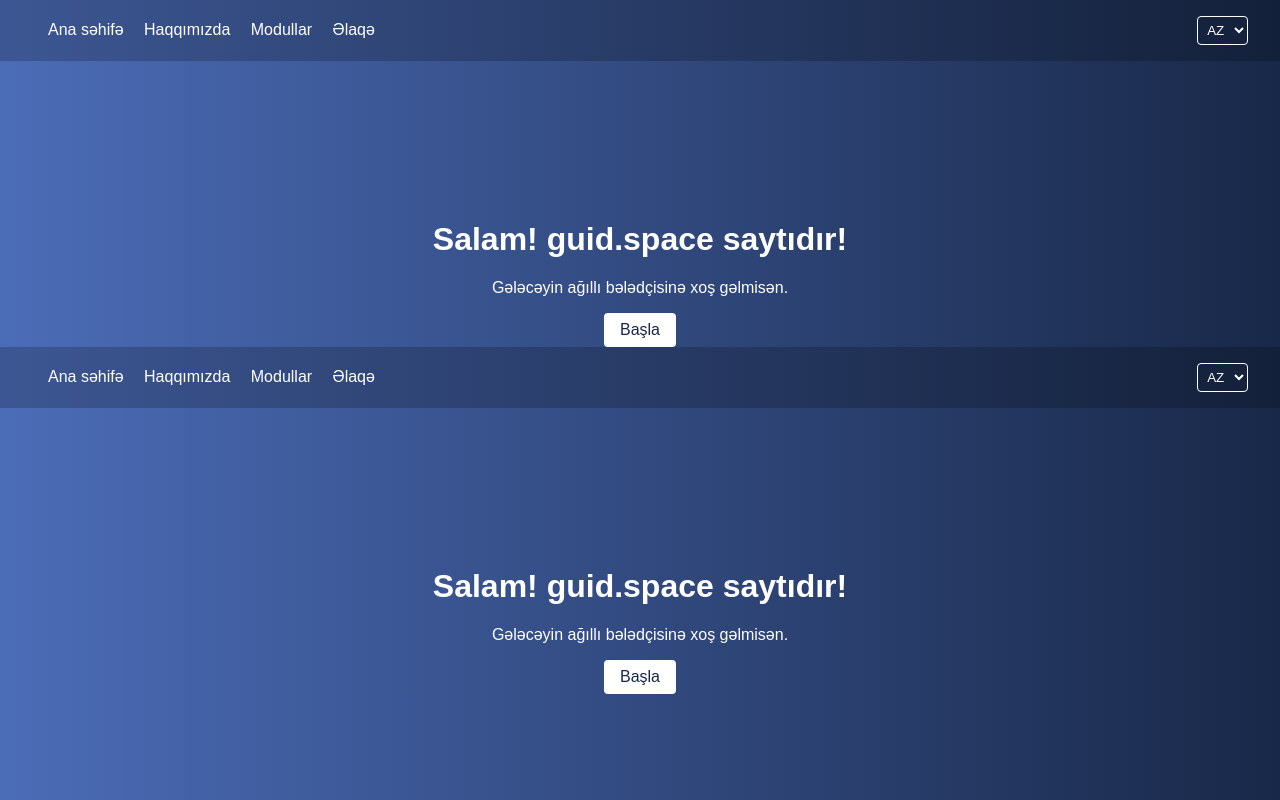
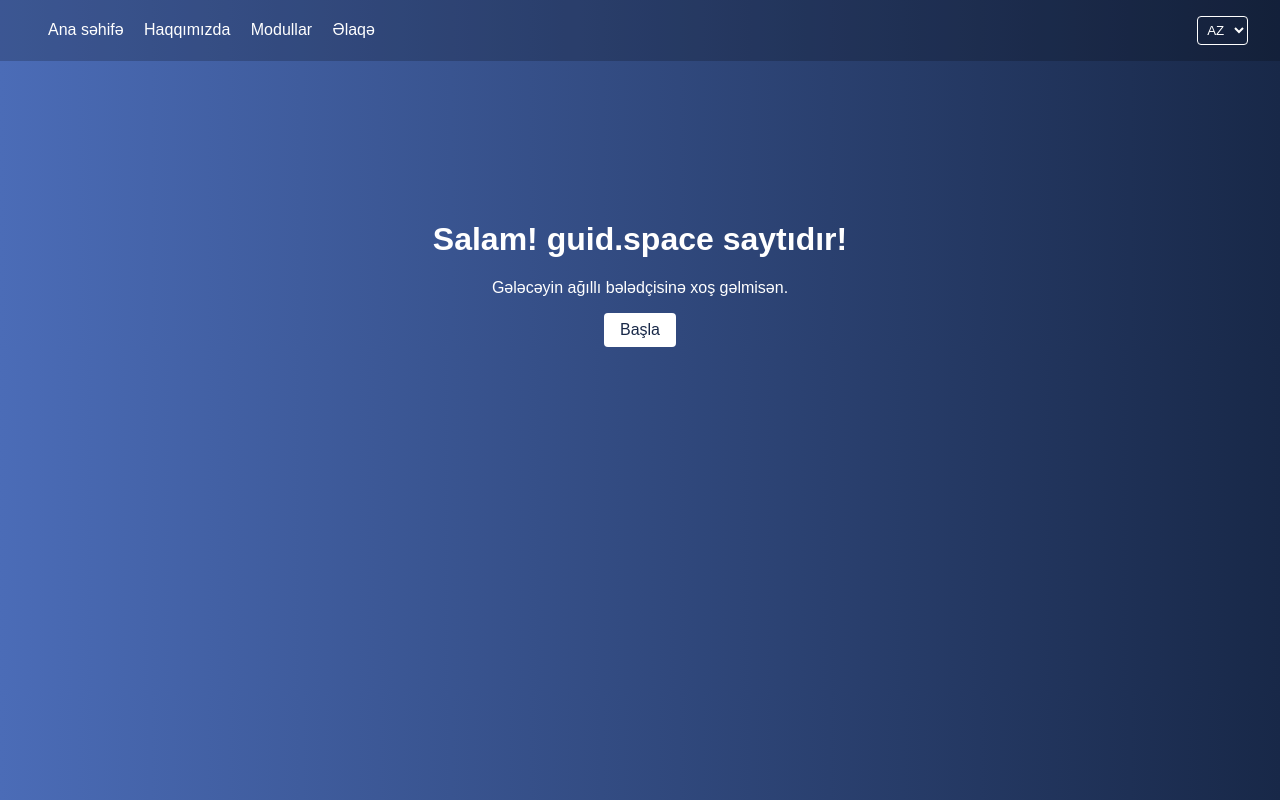
Before and after one commit to Ruslan865/guid-space, a plain HTML site: page index.html in a window 1280 px wide. Drawn offline with Linux system fonts and the light colour scheme.

Commit message:
index.html

```diff
--- a/index.html
+++ b/index.html
@@ -72,78 +72,3 @@
   </div>
 </body>
 </html>
-
-<!DOCTYPE html>
-<html lang="az">
-<head>
-  <meta charset="UTF-8" />
-  <meta name="viewport" content="width=device-width, initial-scale=1.0"/>
-  <title>guid.space</title>
-  <style>
-    body {
-      margin: 0;
-      font-family: sans-serif;
-      background: linear-gradient(to right, #4b6cb7, #182848);
-      color: white;
-    }
-    .navbar {
-      display: flex;
-      justify-content: space-between;
-      align-items: center;
-      padding: 1rem 2rem;
-      background-color: rgba(0, 0, 0, 0.2);
-    }
-    .nav-links a {
-      color: white;
-      margin-left: 1rem;
-      text-decoration: none;
-    }
-    .language-select {
-      background: transparent;
-      border: 1px solid white;
-      color: white;
-      padding: 0.3rem;
-      border-radius: 4px;
-    }
-    .content {
-      text-align: center;
-      margin-top: 20vh;
-    }
-    .content h1 {
-      font-size: 2em;
-    }
-    .content button {
-      padding: 0.5rem 1rem;
-      font-size: 1rem;
-      border: none;
-      border-radius: 4px;
-      background-color: white;
-      color: #182848;
-      cursor: pointer;
-    }
-  </style>
-</head>
-<body>
-  <div class="navbar">
-    <div class="nav-links">
-      <a href="#">Ana səhifə</a>
-      <a href="#">Haqqımızda</a>
-      <a href="#">Modullar</a>
-      <a href="#">Əlaqə</a>
-    </div>
-    <div>
-      <select class="language-select">
-        <option value="az">AZ</option>
-        <option value="en">EN</option>
-        <option value="tr">TR</option>
-      </select>
-    </div>
-  </div>
-
-  <div class="content">
-    <h1>Salam! guid.space saytıdır!</h1>
-    <p>Gələcəyin ağıllı bələdçisinə xoş gəlmisən.</p>
-    <button>Başla</button>
-  </div>
-</body>
-</html>
```
